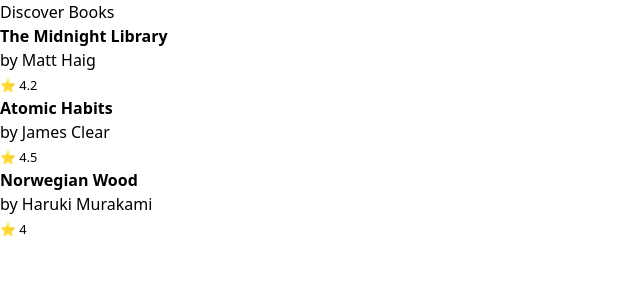
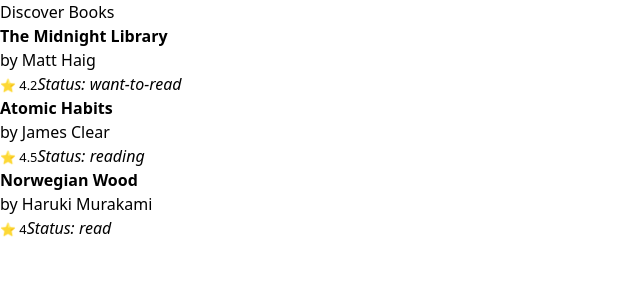
Before and after one commit to veradebv/Discovera, an Angular app: page / in a window 1280 px wide. Shown: the top 300 px of the page, without its empty margins (0-640 px from the left). Built offline with nearby package versions, Linux system fonts and the light colour scheme.

Commit message:
show reading status on book List

```diff
--- a/src/app/book-list/book-list.html
+++ b/src/app/book-list/book-list.html
@@ -8,6 +8,10 @@
       </a><br />
       <span>by {{ book.author }}</span><br />
       <small>⭐ {{ book.rating }}</small>
+
+      @if (book.status) {
+        <em>Status: {{ book.status }}</em>
+      }
     </li>
   }
 </ul>
```
